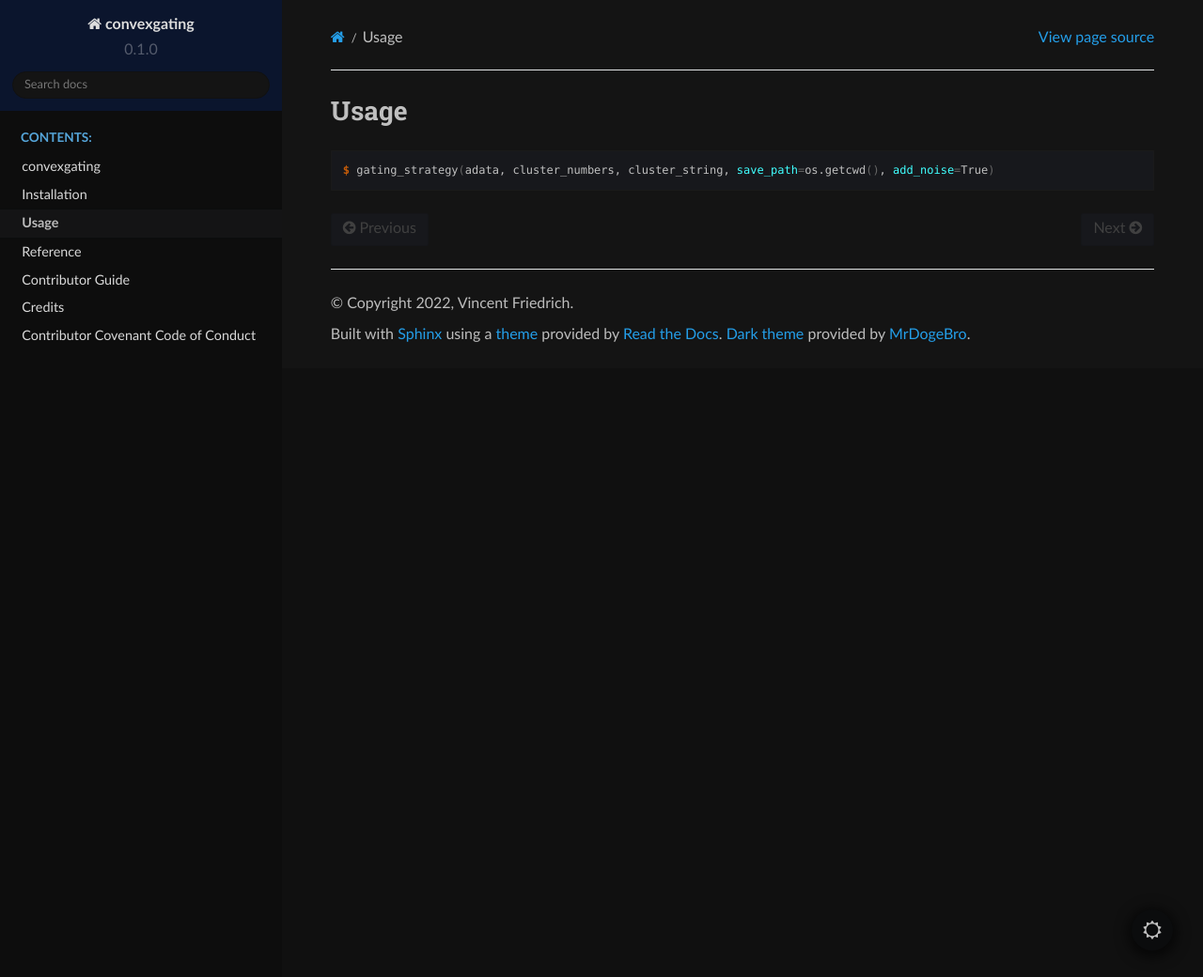
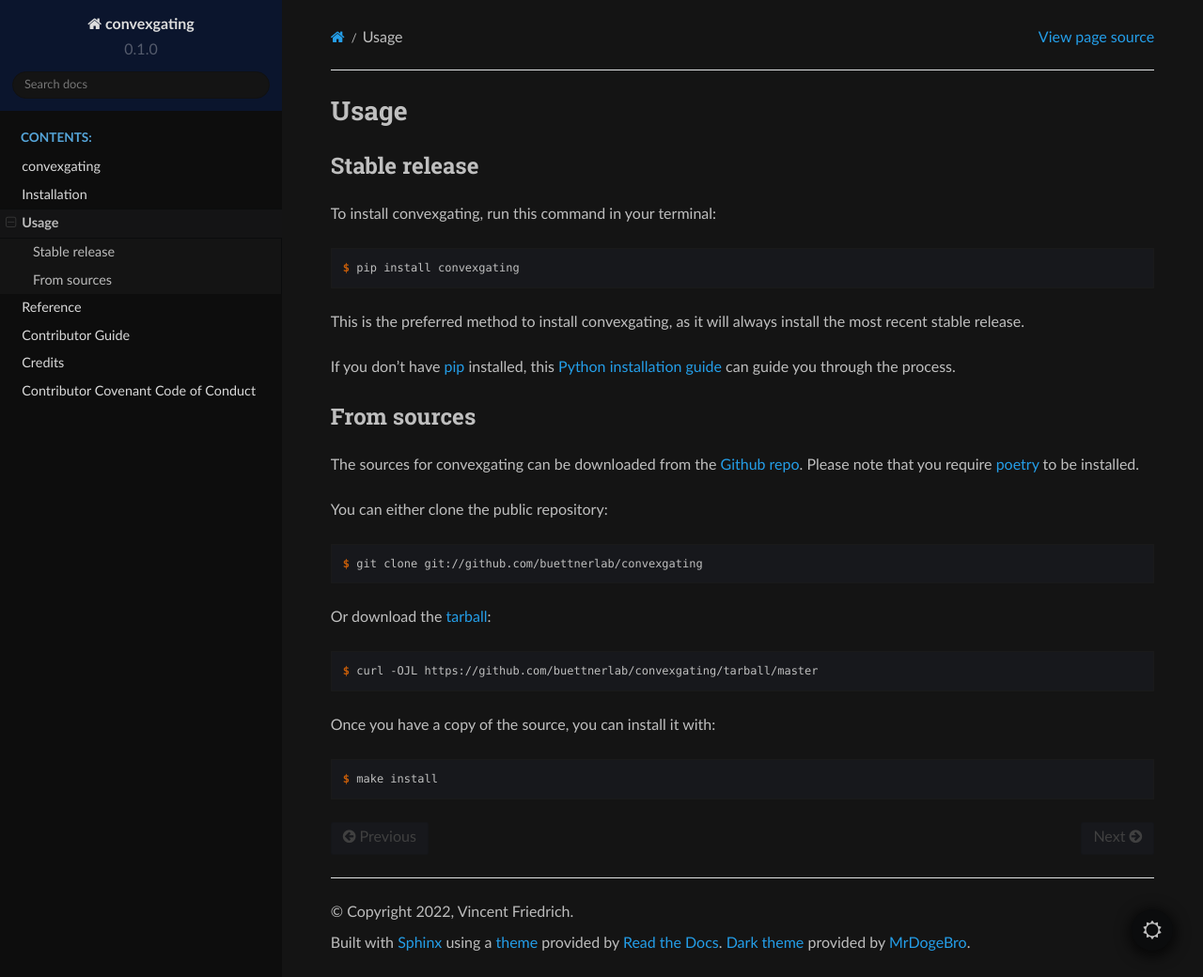
Before and after one commit to buettnerlab/convexgating, a Sphinx documentation site: the page built from docs/usage.rst, in a window 1280 px wide and 1040 px high. Shown: the whole window at 94% size. Built offline with Sphinx 7.4.7 and the Read the Docs theme 2.0.0, drawn with Linux system fonts in a browser that asks for light colours; pages that are not in the unit, such as notebooks, are missing from menus.

Commit message:
Update usage.rst

```diff
--- a/docs/usage.rst
+++ b/docs/usage.rst
@@ -1,8 +1,53 @@
 .. highlight:: shell
 
+============
 Usage
-=====
+============
+
+
+Stable release
+--------------
+
+To install convexgating, run this command in your terminal:
 
 .. code-block:: console
 
-    $ gating_strategy(adata, cluster_numbers, cluster_string, save_path=os.getcwd(), add_noise=True)
+    $ pip install convexgating
+
+This is the preferred method to install convexgating, as it will always install the most recent stable release.
+
+If you don't have `pip`_ installed, this `Python installation guide`_ can guide
+you through the process.
+
+.. _pip: https://pip.pypa.io
+.. _Python installation guide: http://docs.python-guide.org/en/latest/starting/installation/
+
+
+From sources
+------------
+
+The sources for convexgating can be downloaded from the `Github repo`_.
+Please note that you require `poetry`_ to be installed.
+
+You can either clone the public repository:
+
+.. code-block:: console
+
+    $ git clone git://github.com/buettnerlab/convexgating
+
+Or download the `tarball`_:
+
+.. code-block:: console
+
+    $ curl -OJL https://github.com/buettnerlab/convexgating/tarball/master
+
+Once you have a copy of the source, you can install it with:
+
+.. code-block:: console
+
+    $ make install
+
+
+.. _Github repo: https://github.com/buettnerlab/convexgating
+.. _tarball: https://github.com/buettnerlab/convexgating/tarball/master
+.. _poetry: https://python-poetry.org/
```
